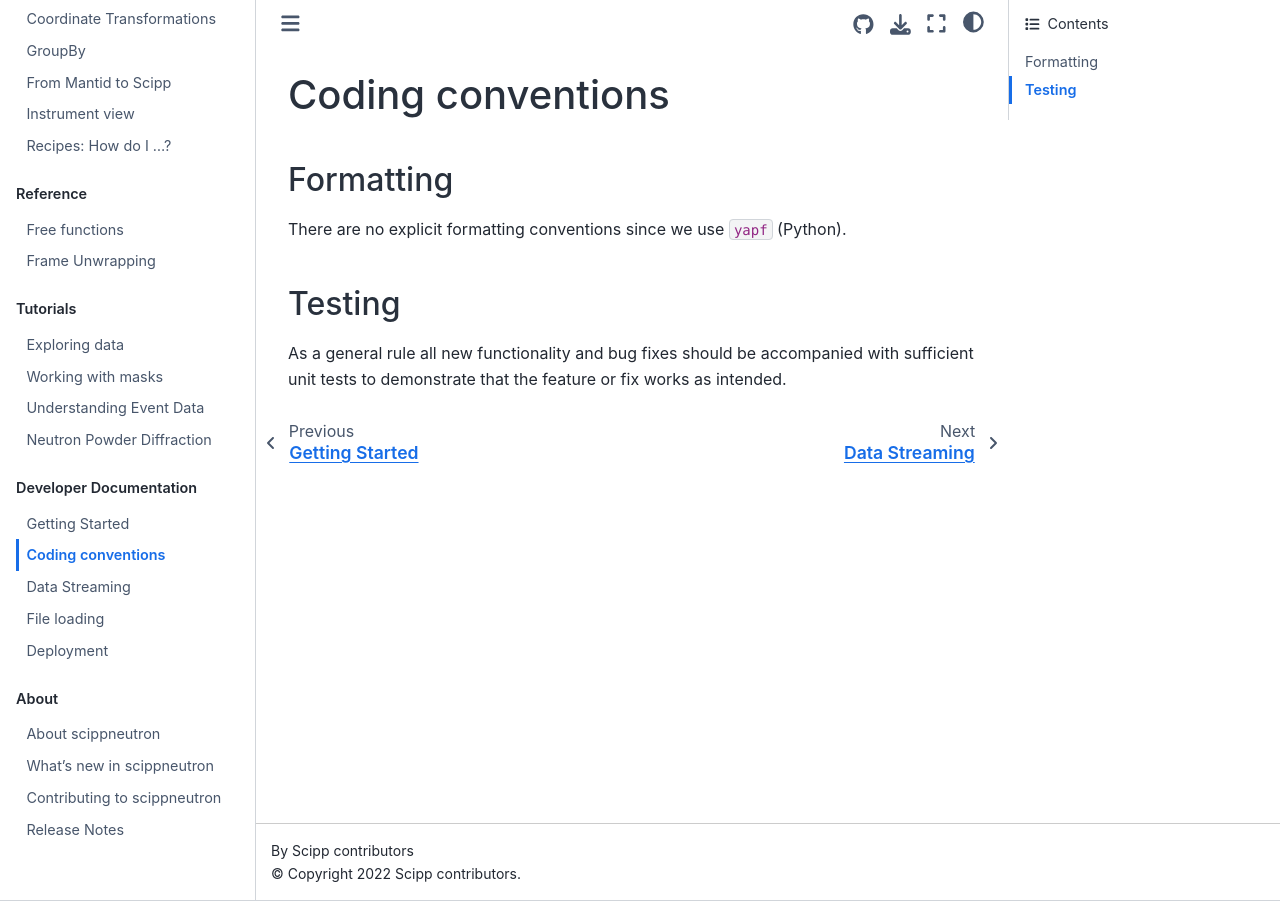
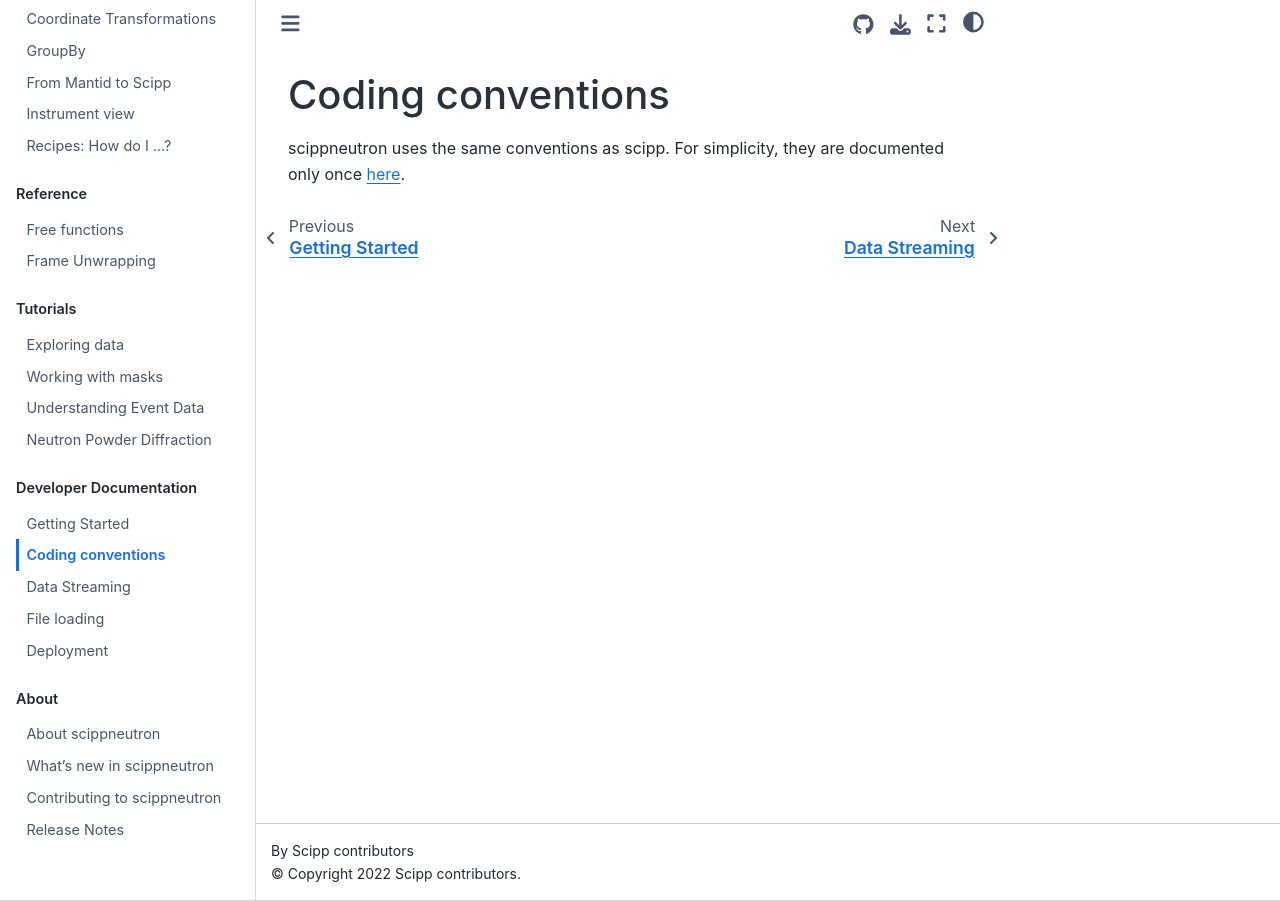
Before and after one commit to scipp/scippneutron, a Sphinx documentation site: the page built from docs/developer/coding-conventions.rst, in a window 1280 px wide. Built offline with Sphinx 7.4.7 and the Sphinx Book theme 1.1.4, drawn with Linux system fonts in a browser that asks for light colours.

Commit message:
Refer to scipp coding conventions

```diff
--- a/docs/developer/coding-conventions.rst
+++ b/docs/developer/coding-conventions.rst
@@ -3,12 +3,5 @@
 Coding conventions
 ==================
 
-Formatting
-----------
-
-There are no explicit formatting conventions since we use ``yapf`` (Python).
-
-Testing
--------
-
-As a general rule all new functionality and bug fixes should be accompanied with sufficient unit tests to demonstrate that the feature or fix works as intended.
+scippneutron uses the same conventions as scipp.
+For simplicity, they are documented only once `here <https://scipp.github.io/reference/developer/coding-conventions.html>`_.
```
